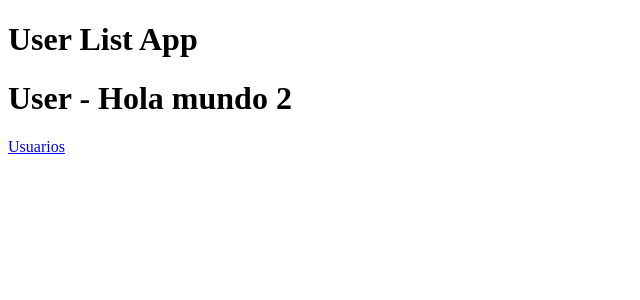
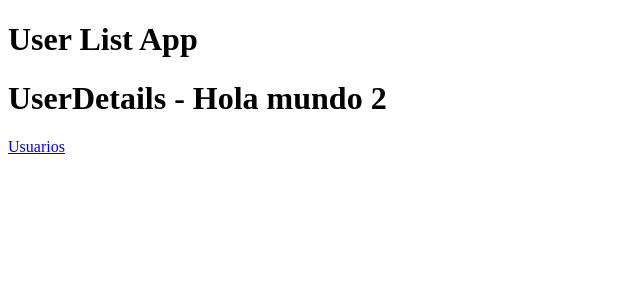
Before and after one commit to indexceed/user-list, a React (Vite) app: page /user in a window 1280 px wide. Shown: the top 300 px of the page, without its empty margins (0-640 px from the left). Built offline with nearby package versions, Linux system fonts and the light colour scheme.

Commit message:
fit: page names

```diff
--- a/src/User.tsx
+++ b/src/UserDetails.tsx
@@ -1,9 +1,9 @@
 import { Routes, Route, Link } from "react-router-dom"
 
-export const User = () => {
+export const UserDetails = () => {
   return (
     <div>
-        <h1>User - Hola mundo 2</h1>
+        <h1>UserDetails - Hola mundo 2</h1>
         <nav>
             <Link to="/">Usuarios</Link>
         </nav>
--- a/src/UserListApp.tsx
+++ b/src/UserListApp.tsx
@@ -1,5 +1,5 @@
 import { Routes, Route, Link } from "react-router-dom";
-import { User } from "./User";
+import { UserDetails } from "./UserDetails";
 import { Users } from "./Users";
 
 function UserListApp() {
@@ -8,7 +8,7 @@ function UserListApp() {
       <h1>User List App</h1>
       <Routes>
         <Route path="/" element={<Users />} />
-        <Route path="user" element={<User />} />
+        <Route path="user" element={<UserDetails />} />
       </Routes>
     </div>
 }
--- a/src/Users.tsx
+++ b/src/Users.tsx
@@ -5,7 +5,7 @@ export const Users = () => {
     <div>
         <h1> Users - Hola Mundo 1 </h1>
         <nav>
-            <Link to="/user">usuario</Link>
+            <Link to="/user">Detalles de usuario</Link>
         </nav>
     </div>
   )
```
